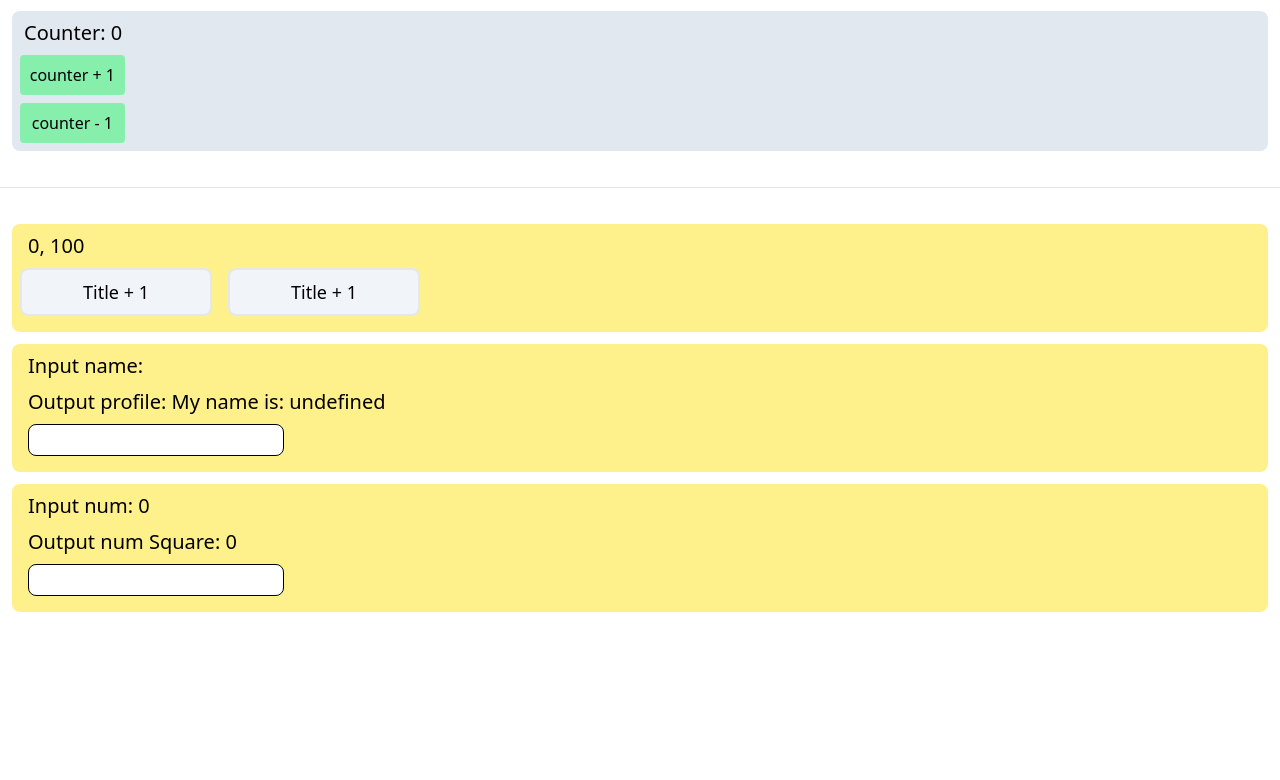
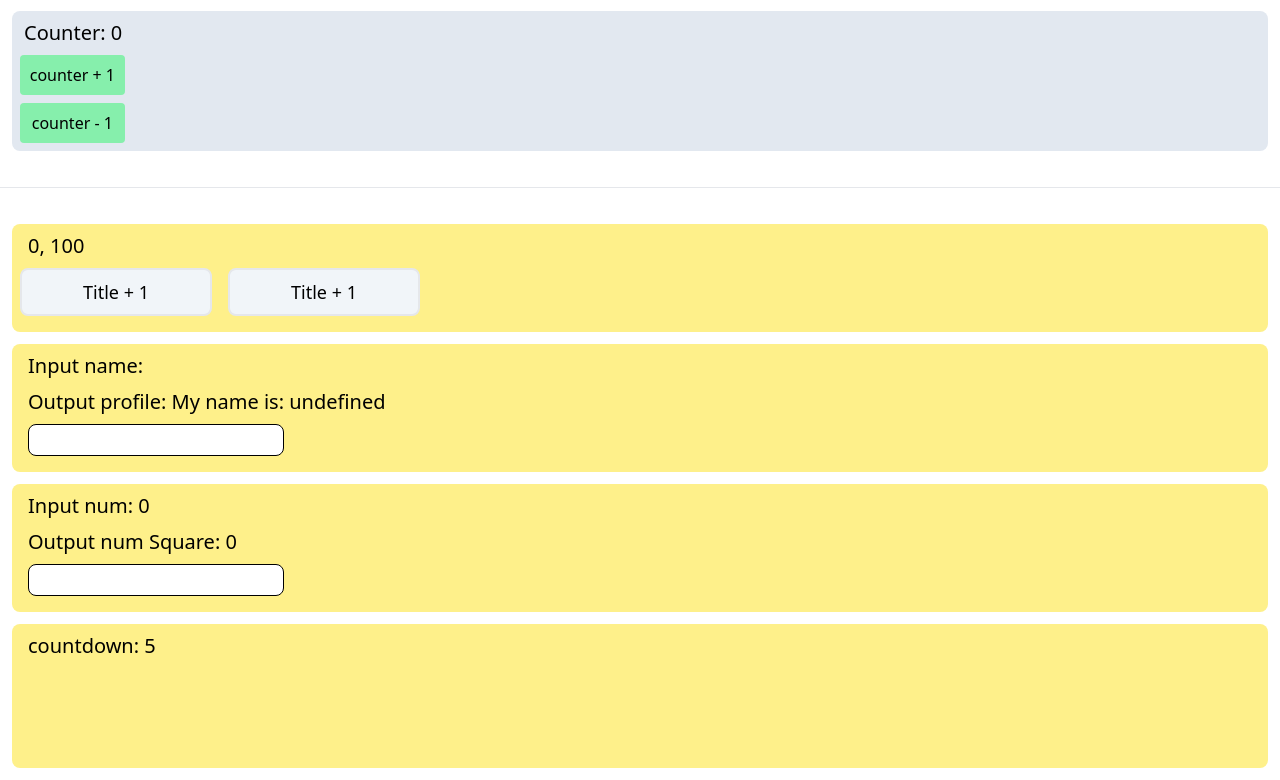
Before and after one commit to soAcademy/workshop-state-and-event, a React (Create React App) app: page / in a window 1280 px wide. Shown: the part 2013-2793 px from the top of the page. Before the commit the page ends 2637 px from the top, so only its background shows below. Built offline with nearby package versions, Linux system fonts and the light colour scheme.

Commit message:
feat: Effect4 + bg-black

```diff
--- a/src/App.js
+++ b/src/App.js
@@ -52,6 +52,7 @@ import Prop4 from "./Props/Prop4";
 import Effect1 from "./Effects/Effect1";
 import Effect2 from "./Effects/Effect2";
 import Effect3 from "./Effects/Effect3";
+import Effect4 from "./Effects/Effect4";
 
 const App = () => {
   return (
@@ -87,7 +88,7 @@ const App = () => {
       <Effect1 />
       <Effect2 />
       <Effect3 />
-      {/* <Effect4 /> */}
+      <Effect4 />
       {/* <Effect5 /> */}
       {/* <Effect6 /> */}
       {/* <Effect7 /> */}
--- /dev/null
+++ b/src/Effects/Effect4.js
@@ -0,0 +1,47 @@
+// import React, { useState, useEffect } from "react";
+
+// const Effect4 = () => {
+//   const [countdown, setCountdown] = useState(10);
+
+//   useEffect(() => {
+//     const interval = setInterval(() => {
+//       setCountdown(countdown - 1);
+//     }, 1000);
+//     countdown > 0 || clearInterval(interval);
+//     return () => clearInterval(interval);
+//   }, [countdown]);
+
+//   return (
+//     <div className="m-3 py-2 bg-yellow-200 rounded-lg h-36">
+//       <p className="text-xl pl-4 mb-2">countdown: {countdown}</p>
+//     </div>
+//   )
+// }
+
+// export default Effect4;
+
+import React, { useState, useEffect } from "react";
+
+const Effect4 = () => {
+  const [countdown, setCountdown] = useState(10);
+  const [isCountdownOver, setIsCountdownOver] = useState(false);
+
+  useEffect(() => {
+    if (countdown === 0) {
+      setIsCountdownOver(true);
+    }
+    const interval = setInterval(() => {
+      setCountdown(countdown - 1);
+    }, 1000);
+    countdown > 0 || clearInterval(interval);
+    return () => clearInterval(interval);
+  }, [countdown]);
+
+  return (
+    <div className={`m-3 py-2 bg-yellow-200 rounded-lg h-36 ${isCountdownOver ? "bg-black" : ""}`}>
+      <p className="text-xl pl-4 mb-2">countdown: {countdown}</p>
+    </div>
+  )
+}
+
+export default Effect4;
```
